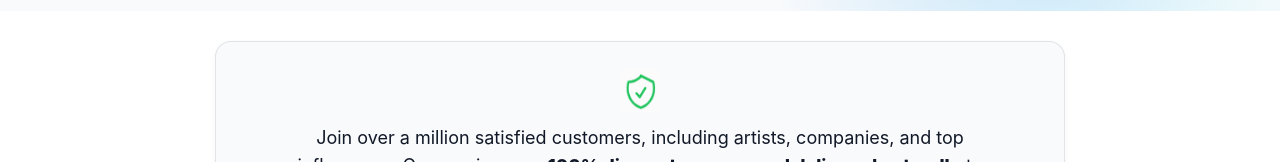
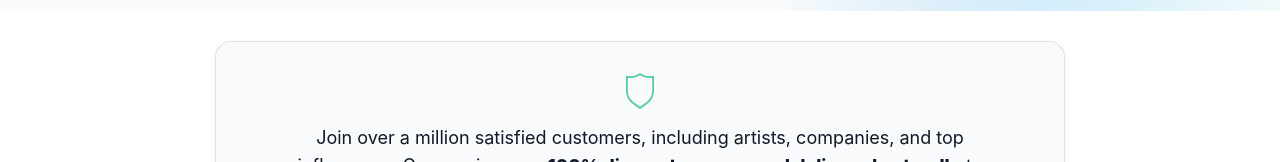
Before and after one commit to azursoldev/likes-io, a Next.js app: page /tiktok/likes in a window 1280 px wide. Shown: the part 410-572 px from the top of the page. Built offline with nearby package versions, Linux system fonts and the light colour scheme; a web font is replaced by a local one.

Commit message:
Update AssuranceCard.tsx

```diff
--- a/app/components/AssuranceCard.tsx
+++ b/app/components/AssuranceCard.tsx
@@ -4,7 +4,7 @@ export default function AssuranceCard() {
       <div className="container">
         <div className="assurance-card">
           <div className="assurance-icon" aria-hidden>
-            <img src="/secure11.png" alt="Secure" width={28} height={28} />
+            <img src="/secure-2.svg" alt="Secure" width={28} height={28} />
           </div>
           <p className="assurance-text">
             Join over a million satisfied customers, including artists, companies, and top
```
